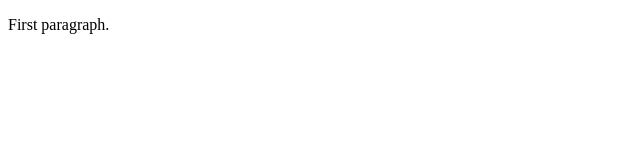
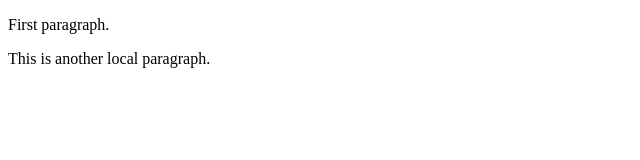
Before and after one commit to jagdeeprathi/learning-git, a plain HTML site: page index.html in a window 1280 px wide. Shown: the whole page, without its empty margins (0-640 px from the left). Drawn offline with Linux system fonts and the light colour scheme.

Commit message:
added another local p tag

```diff
--- a/index.html
+++ b/index.html
@@ -5,5 +5,6 @@
 </head>
 <body>
 <p>First paragraph.</p>
+<p>This is another local paragraph.</p>
 </body>
 </html>
```
